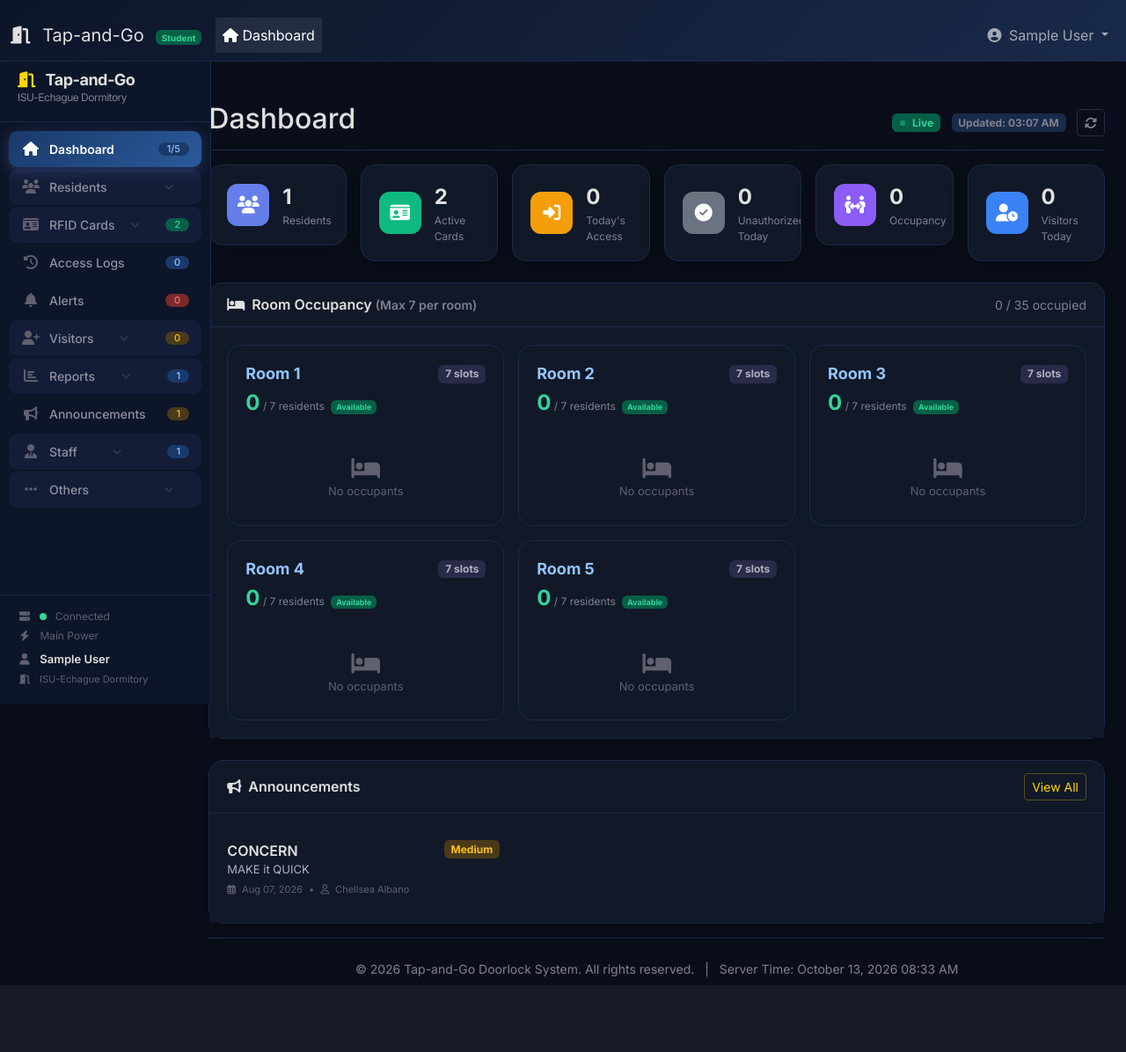
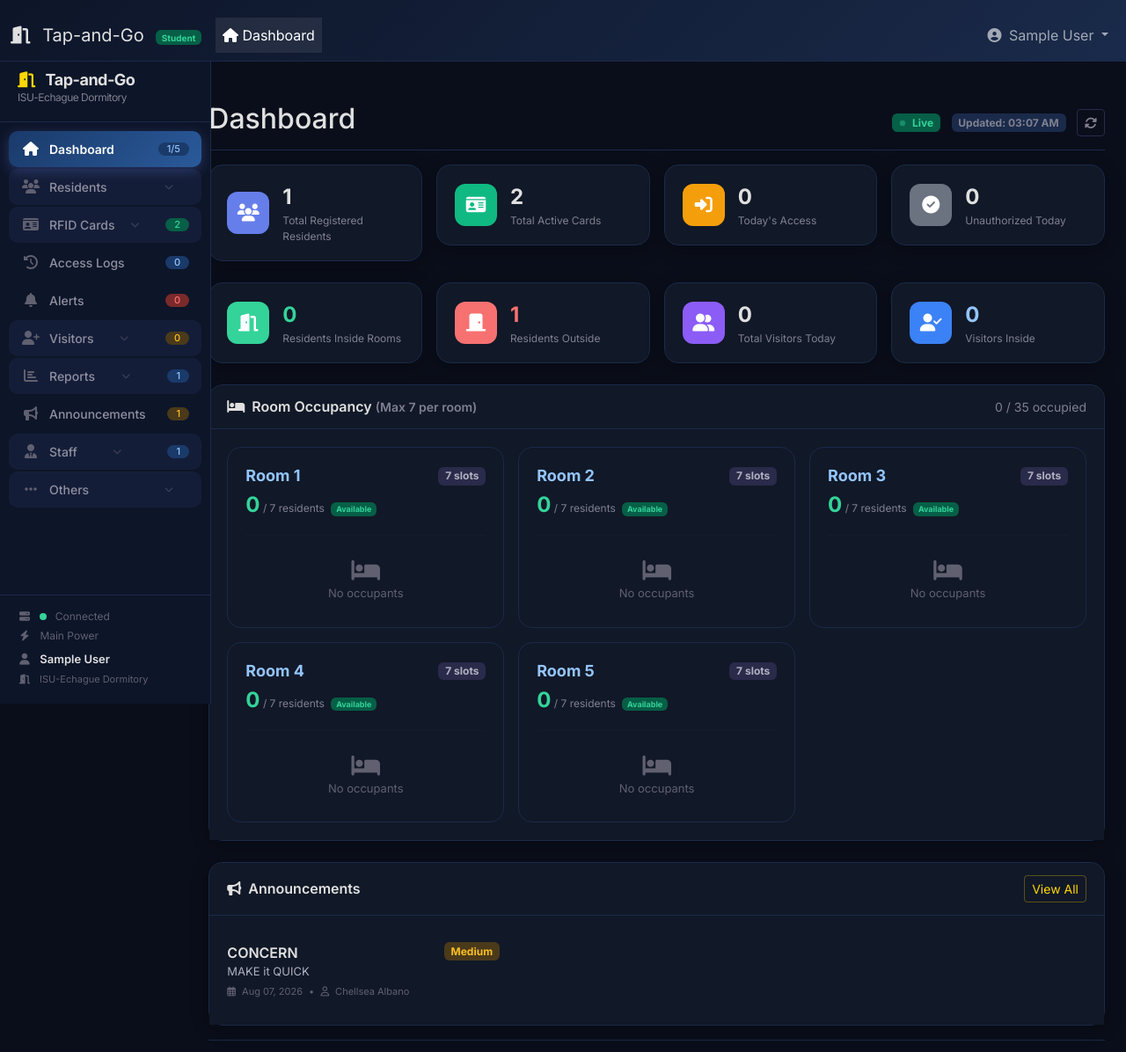
Before and after one commit to chellsea30/tap-and-go-doorlock, a PHP site: page /tap-and-go-doorlock/frontend/pages/dashboard.php in a window 1280 px wide. Shown: the top 1196 px of the page at 88% size. Before the commit the page ends 1120 px from the top, so only its background shows below. Run offline with PHP 8.4, Linux system fonts and the light colour scheme; the visitor is signed in with stand-in values (Sample User, id 1); data comes from the database, SQL or seed files in the repository; data that the repository does not hold is empty; some libraries are stand-ins or nearby versions.

Commit message:
dashboard.php

```diff
--- a/frontend/pages/dashboard.php
+++ b/frontend/pages/dashboard.php
@@ -3,7 +3,7 @@
  * Tap-and-Go Doorlock - Dashboard
  * COMPLETE WITH UNAUTHORIZED ALERT - USING alert_logs
  * PURE DARK MODE - No white backgrounds
- * WITHOUT RECENT ACCESS LOGS
+ * WITH CUSTOM STATISTICS (Inside/Outside/Visitors)
  */
 
 // Start session
@@ -27,35 +27,100 @@ $conn = getDBConnection();
 // GET DASHBOARD STATISTICS
 // ============================================================
 $stats = [
-    'total_residents' => 0,
-    'active_cards' => 0,
-    'today_access' => 0,
+    'total_residents' => 0,          // Total registered residents
+    'active_cards' => 0,             // Total active cards
+    'today_access' => 0,             // Total access today
+    'unauthorized_today' => 0,       // Total unauthorized today
+    'residents_inside' => 0,         // Total residents inside rooms
+    'residents_outside' => 0,        // Total residents outside
+    'total_visitors' => 0,           // Total registered visitors
+    'visitors_inside' => 0,          // Total visitors inside
     'pending_alerts' => 0,
-    'current_occupancy' => 0,
-    'total_visitors' => 0,
-    'total_announcements' => 0,
+    'critical_alerts' => 0,
     'total_rooms' => 5,
-    'max_per_room' => 7,
-    'unauthorized_today' => 0,
-    'critical_alerts' => 0
+    'max_per_room' => 7
 ];
 
-// Total active residents
-$result = $conn->query("SELECT COUNT(*) as count FROM users WHERE status = 'active'");
+// 1. Total Registered Residents (ALL registered, regardless of status)
+$result = $conn->query("SELECT COUNT(*) as count FROM users");
 if ($result && $row = $result->fetch_assoc()) {
     $stats['total_residents'] = (int)$row['count'];
 }
 
-// Active cards
+// 2. Total Active Cards
 $result = $conn->query("SELECT COUNT(*) as count FROM rfid_cards WHERE status = 'active'");
 if ($result && $row = $result->fetch_assoc()) {
     $stats['active_cards'] = (int)$row['count'];
 }
 
-// Today's access
+// 3. Today's Access
 $result = $conn->query("SELECT COUNT(*) as count FROM access_logs WHERE DATE(timestamp) = CURDATE()");
 if ($result && $row = $result->fetch_assoc()) {
     $stats['today_access'] = (int)$row['count'];
+}
+
+// 4. Total Unauthorized Today (Denied access today)
+$result = $conn->query("
+    SELECT COUNT(*) as count
+    FROM access_logs
+    WHERE DATE(timestamp) = CURDATE()
+    AND access_status = 'denied'
+");
+if ($result && $row = $result->fetch_assoc()) {
+    $stats['unauthorized_today'] = (int)$row['count'];
+}
+
+// 5 & 6. Total Residents Inside & Outside
+// Kunin natin lahat ng active residents, tapos i-determine kung nasa loob o labas sila based sa latest access log nila
+$residentsStatus = [
+    'inside' => [],
+    'outside' => []
+];
+
+$result = $conn->query("
+    SELECT
+        u.user_id,
+        u.full_name,
+        al.access_type as last_access_type,
+        al.timestamp as last_timestamp
+    FROM users u
+    LEFT JOIN access_logs al ON u.user_id = al.user_id
+        AND al.timestamp = (
+            SELECT MAX(timestamp)
+            FROM access_logs al2
+            WHERE al2.user_id = u.user_id
+        )
+    WHERE u.status = 'active'
+    AND u.room_number IS NOT NULL
+");
+if ($result) {
+    while ($row = $result->fetch_assoc()) {
+        if ($row['last_access_type'] === 'entry') {
+            $residentsStatus['inside'][] = $row;
+        } else {
+            $residentsStatus['outside'][] = $row;
+        }
+    }
+}
+
+$stats['residents_inside'] = count($residentsStatus['inside']);
+$stats['residents_outside'] = count($residentsStatus['outside']);
+
+// 7. Total Visitors (Registered visitors)
+$result = $conn->query("SELECT COUNT(*) as count FROM visitor_logs WHERE DATE(entry_timestamp) = CURDATE()");
+if ($result && $row = $result->fetch_assoc()) {
+    $stats['total_visitors'] = (int)$row['count'];
+}
+
+// 8. Total Visitors Inside (Visitors na hindi pa nag-exit)
+$result = $conn->query("
+    SELECT COUNT(*) as count
+    FROM visitor_logs
+    WHERE DATE(entry_timestamp) = CURDATE()
+    AND exit_timestamp IS NULL
+");
+if ($result && $row = $result->fetch_assoc()) {
+    $stats['visitors_inside'] = (int)$row['count'];
 }
 
 // Pending alerts
@@ -73,45 +138,6 @@ $result = $conn->query("
 ");
 if ($result && $row = $result->fetch_assoc()) {
     $stats['critical_alerts'] = (int)$row['count'];
-}
-
-// Unauthorized today - FROM access_logs (denied access ngayong araw)
-$result = $conn->query("
-    SELECT COUNT(*) as count
-    FROM access_logs
-    WHERE DATE(timestamp) = CURDATE()
-    AND access_status = 'denied'
-");
-if ($result && $row = $result->fetch_assoc()) {
-    $stats['unauthorized_today'] = (int)$row['count'];
-}
-
-// Current occupancy
-$result = $conn->query("
-    SELECT COUNT(DISTINCT user_id) as count
-    FROM access_logs
-    WHERE user_id IS NOT NULL
-    AND access_type = 'entry'
-    AND timestamp = (
-        SELECT MAX(timestamp)
-        FROM access_logs al2
-        WHERE al2.user_id = access_logs.user_id
-    )
-");
-if ($result && $row = $result->fetch_assoc()) {
-    $stats['current_occupancy'] = (int)$row['count'];
-}
-
-// Total visitors today
-$result = $conn->query("SELECT COUNT(*) as count FROM visitor_logs WHERE DATE(entry_timestamp) = CURDATE()");
-if ($result && $row = $result->fetch_assoc()) {
-    $stats['total_visitors'] = (int)$row['count'];
-}
-
-// Total announcements
-$result = $conn->query("SELECT COUNT(*) as count FROM announcements WHERE is_active = 1");
-if ($result && $row = $result->fetch_assoc()) {
-    $stats['total_announcements'] = (int)$row['count'];
 }
 
 // ============================================================
@@ -846,28 +872,33 @@ $showAlert = $latestUnauthorized !== null && $stats['critical_alerts'] > 0;
                 <?php endif; ?>
 
                 <!-- ============================================================
-                STATS CARDS
+                STATS CARDS (CUSTOMIZED)
                 ============================================================ -->
                 <div class="row g-3 mb-4">
-                    <div class="col-6 col-sm-6 col-xl-2">
+                    <!-- Total Registered Residents -->
+                    <div class="col-6 col-sm-6 col-xl-3">
                         <div class="stat-card">
                             <div class="stat-icon" style="background: #667eea;"><i class="fas fa-users"></i></div>
                             <div>
                                 <div class="stat-number"><?php echo $stats['total_residents']; ?></div>
-                                <div class="stat-label">Residents</div>
+                                <div class="stat-label">Total Registered Residents</div>
                             </div>
                         </div>
                     </div>
-                    <div class="col-6 col-sm-6 col-xl-2">
+
+                    <!-- Total Active Cards -->
+                    <div class="col-6 col-sm-6 col-xl-3">
                         <div class="stat-card">
                             <div class="stat-icon" style="background: #10b981;"><i class="fas fa-id-card"></i></div>
                             <div>
                                 <div class="stat-number"><?php echo $stats['active_cards']; ?></div>
-                                <div class="stat-label">Active Cards</div>
+                                <div class="stat-label">Total Active Cards</div>
                             </div>
                         </div>
                     </div>
-                    <div class="col-6 col-sm-6 col-xl-2">
+
+                    <!-- Today's Access -->
+                    <div class="col-6 col-sm-6 col-xl-3">
                         <div class="stat-card">
                             <div class="stat-icon" style="background: #f59e0b;"><i class="fas fa-sign-in-alt"></i></div>
                             <div>
@@ -876,7 +907,9 @@ $showAlert = $latestUnauthorized !== null && $stats['critical_alerts'] > 0;
                             </div>
                         </div>
                     </div>
-                    <div class="col-6 col-sm-6 col-xl-2">
+
+                    <!-- Total Unauthorized Today -->
+                    <div class="col-6 col-sm-6 col-xl-3">
                         <div class="stat-card">
                             <div class="stat-icon" style="background: <?php echo $stats['unauthorized_today'] > 0 ? '#ef4444' : '#6b7280'; ?>;">
                                 <i class="fas <?php echo $stats['unauthorized_today'] > 0 ? 'fa-exclamation-triangle' : 'fa-check-circle'; ?>"></i>
@@ -892,27 +925,53 @@ $showAlert = $latestUnauthorized !== null && $stats['critical_alerts'] > 0;
                             <?php endif; ?>
                         </div>
                     </div>
-                    <div class="col-6 col-sm-6 col-xl-2">
+                </div>
+
+                <!-- ============================================================
+                RESIDENT & VISITOR STATUS CARDS
+                ============================================================ -->
+                <div class="row g-3 mb-4">
+                    <!-- Total Residents Inside -->
+                    <div class="col-6 col-sm-6 col-xl-3">
                         <div class="stat-card">
-                            <div class="stat-icon" style="background: #8b5cf6;"><i class="fas fa-people-arrows"></i></div>
+                            <div class="stat-icon" style="background: #34d399;"><i class="fas fa-door-open"></i></div>
                             <div>
-                                <div class="stat-number"><?php echo $stats['current_occupancy']; ?></div>
-                                <div class="stat-label">Occupancy</div>
+                                <div class="stat-number text-success"><?php echo $stats['residents_inside']; ?></div>
+                                <div class="stat-label">Residents Inside Rooms</div>
                             </div>
                         </div>
                     </div>
-                    <div class="col-6 col-sm-6 col-xl-2">
+
+                    <!-- Total Residents Outside -->
+                    <div class="col-6 col-sm-6 col-xl-3">
                         <div class="stat-card">
-                            <div class="stat-icon" style="background: #3b82f6;"><i class="fas fa-user-clock"></i></div>
+                            <div class="stat-icon" style="background: #f87171;"><i class="fas fa-door-closed"></i></div>
+                            <div>
+                                <div class="stat-number text-danger"><?php echo $stats['residents_outside']; ?></div>
+                                <div class="stat-label">Residents Outside</div>
+                            </div>
+                        </div>
+                    </div>
+
+                    <!-- Total Visitors -->
+                    <div class="col-6 col-sm-6 col-xl-3">
+                        <div class="stat-card">
+                            <div class="stat-icon" style="background: #8b5cf6;"><i class="fas fa-user-friends"></i></div>
                             <div>
                                 <div class="stat-number"><?php echo $stats['total_visitors']; ?></div>
-                                <div class="stat-label">Visitors Today</div>
+                                <div class="stat-label">Total Visitors Today</div>
                             </div>
-                            <?php if ($stats['pending_alerts'] > 0): ?>
-                                <span class="badge bg-warning pulse-badge">
-                                    <?php echo $stats['pending_alerts']; ?>
-                                </span>
-                            <?php endif; ?>
+                        </div>
+                    </div>
+
+                    <!-- Total Visitors Inside -->
+                    <div class="col-6 col-sm-6 col-xl-3">
+                        <div class="stat-card">
+                            <div class="stat-icon" style="background: #3b82f6;"><i class="fas fa-user-check"></i></div>
+                            <div>
+                                <div class="stat-number text-primary"><?php echo $stats['visitors_inside']; ?></div>
+                                <div class="stat-label">Visitors Inside</div>
+                            </div>
                         </div>
                     </div>
                 </div>
```
